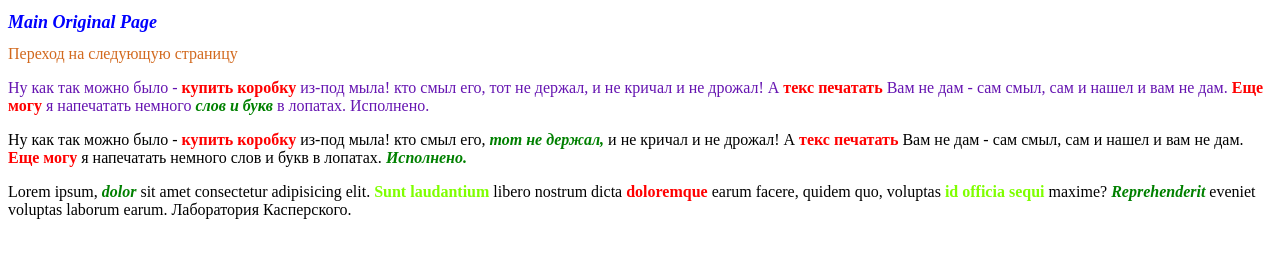
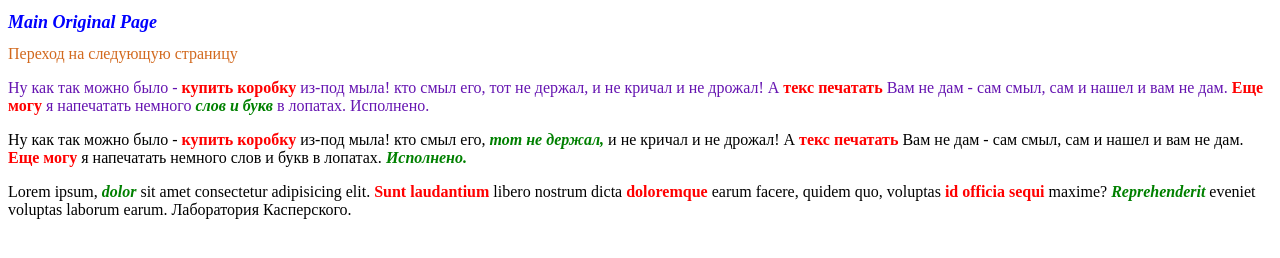
Before and after one commit to Racud/_CSS_, a plain HTML site: page index.html in a window 1280 px wide. Drawn offline with Linux system fonts and the light colour scheme.

Commit message:
Two pick

```diff
--- a/css/main.css
+++ b/css/main.css
@@ -12,14 +12,14 @@ h1 {
 i {
   color: green;
   font-weight: bold;
- }
+  /* }
  div b {
-    color: chartreuse;
+    color: chartreuse; */
 }
 .color-red {
   color: red;
 }
-.main-link  {
+.main-link {
   color: chocolate;
   text-decoration: none;
 }
```
Lines whose indentation alone changed are shown as unchanged.
